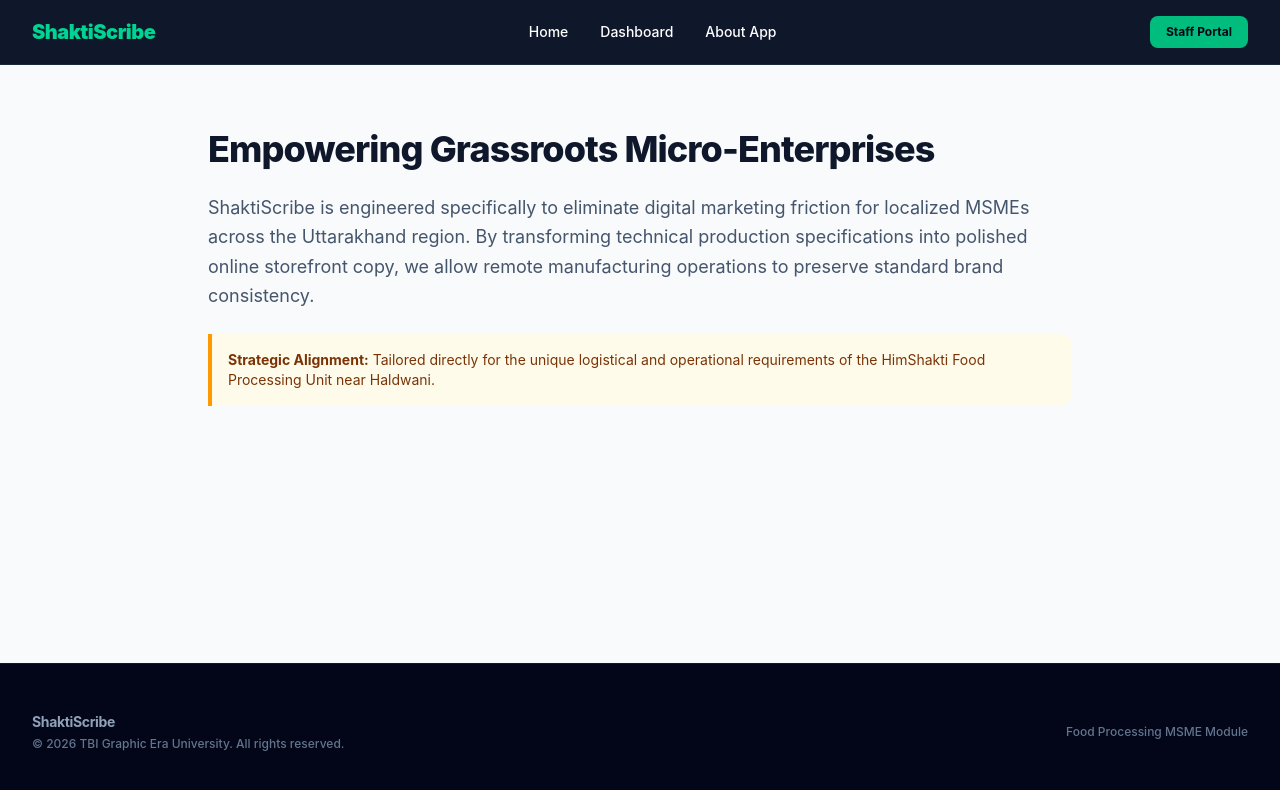
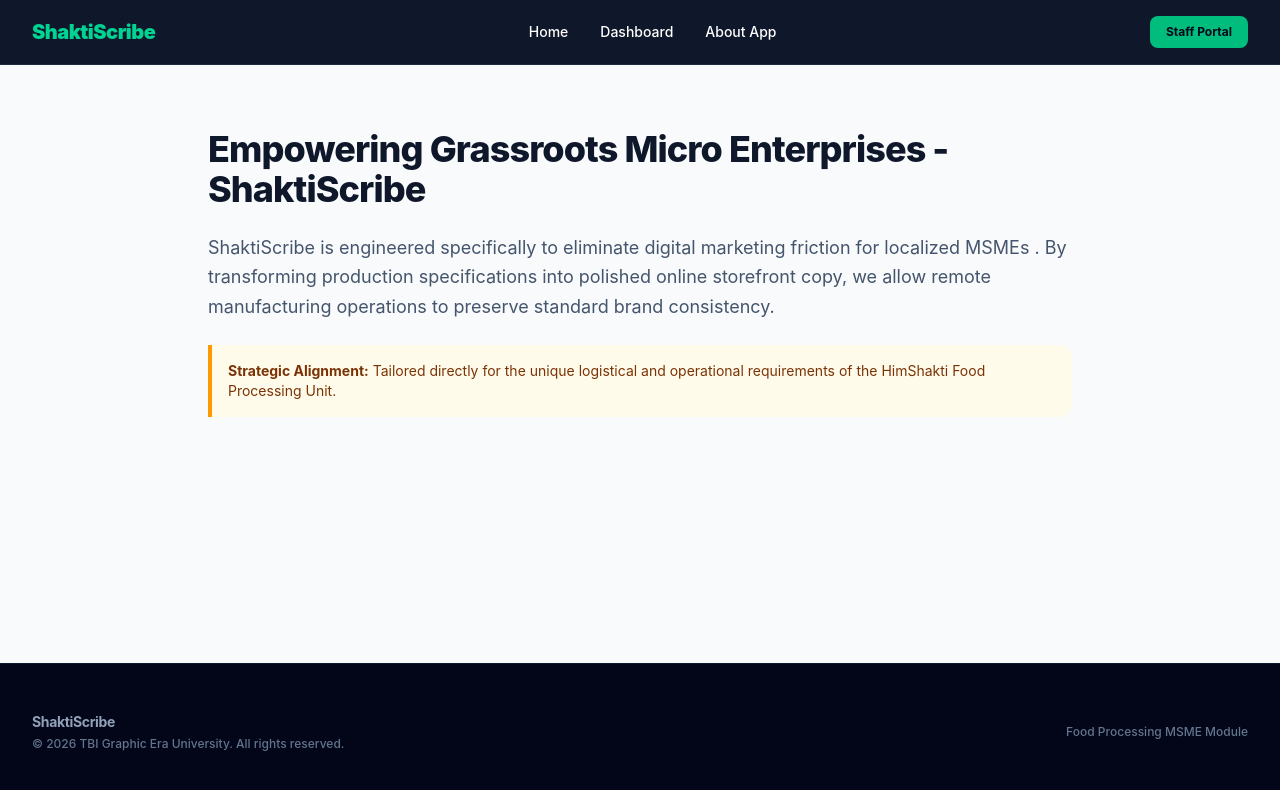
Before and after one commit to s-ath-vika/ShaktiScribe-Smart-Descriptor-and-Variation-Engine, a React app in the folder frontend/: page /about in a window 1280 px wide. Shown: the top 790 px of the page. Built offline with nearby package versions, Linux system fonts and the light colour scheme; the HTML template or start-up script is replaced by a standard one.

Commit message:
refactor: align About section narrative with HimShakti manufacturing case detailsin general context

```diff
--- a/frontend/src/pages/About.jsx
+++ b/frontend/src/pages/About.jsx
@@ -2,13 +2,13 @@
   return (
     <main className="max-w-4xl mx-auto px-4 py-16 min-h-[60vh] space-y-6">
       <h1 className="text-4xl font-extrabold text-slate-900 tracking-tight">
-        Empowering Grassroots Micro-Enterprises
+        Empowering Grassroots Micro Enterprises -ShaktiScribe
       </h1>
       <p className="text-lg text-slate-600 leading-relaxed">
-        ShaktiScribe is engineered specifically to eliminate digital marketing friction for localized MSMEs across the Uttarakhand region. By transforming technical production specifications into polished online storefront copy, we allow remote manufacturing operations to preserve standard brand consistency.
+        ShaktiScribe is engineered specifically to eliminate digital marketing friction for localized MSMEs . By transforming production specifications into polished online storefront copy, we allow remote manufacturing operations to preserve standard brand consistency.
       </p>
       <div className="p-4 bg-amber-50 border-l-4 border-amber-500 rounded-r-xl text-amber-900 text-sm">
-        <strong>Strategic Alignment:</strong> Tailored directly for the unique logistical and operational requirements of the HimShakti Food Processing Unit near Haldwani.
+        <strong>Strategic Alignment:</strong> Tailored directly for the unique logistical and operational requirements of the HimShakti Food Processing Unit.
       </div>
     </main>
   );
```
